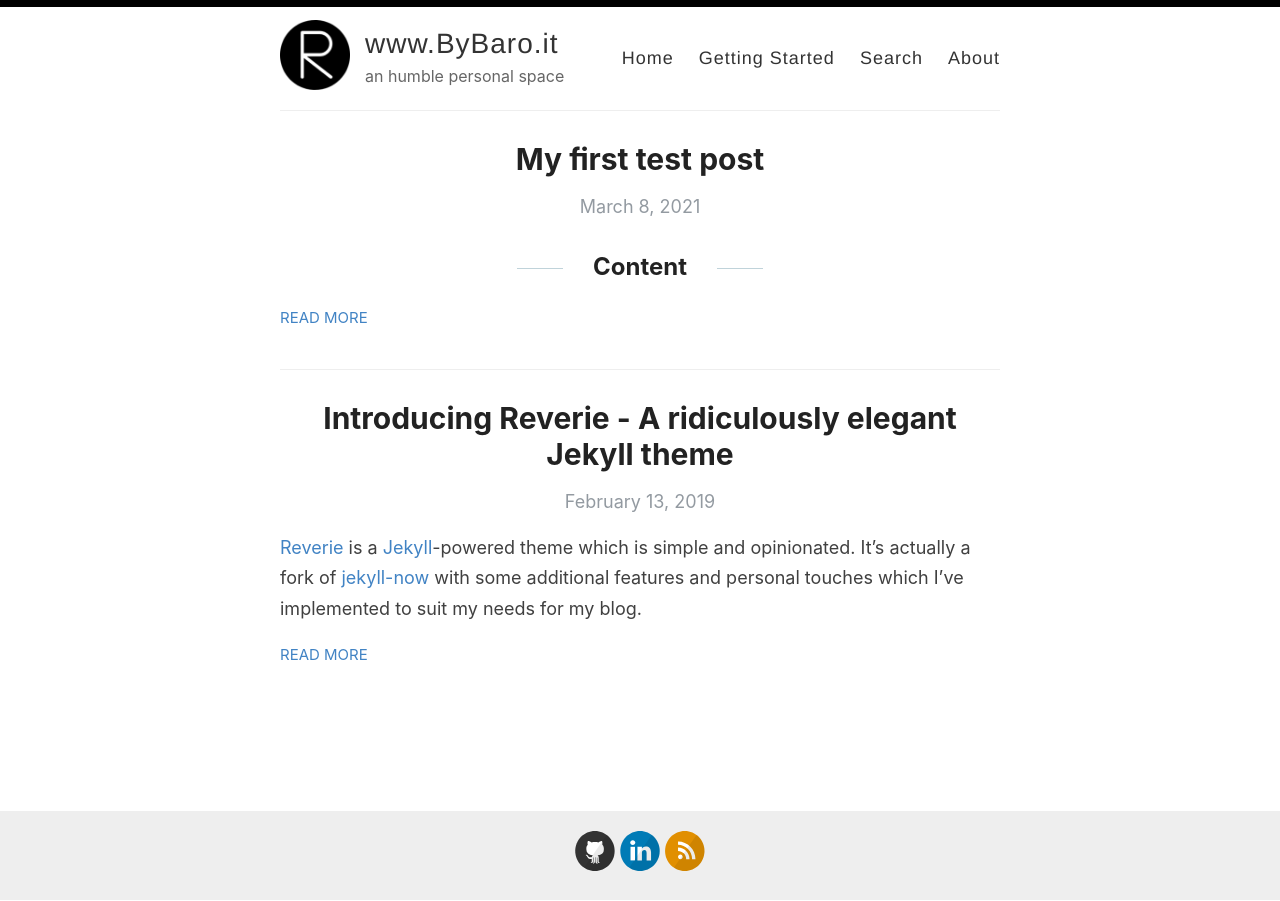
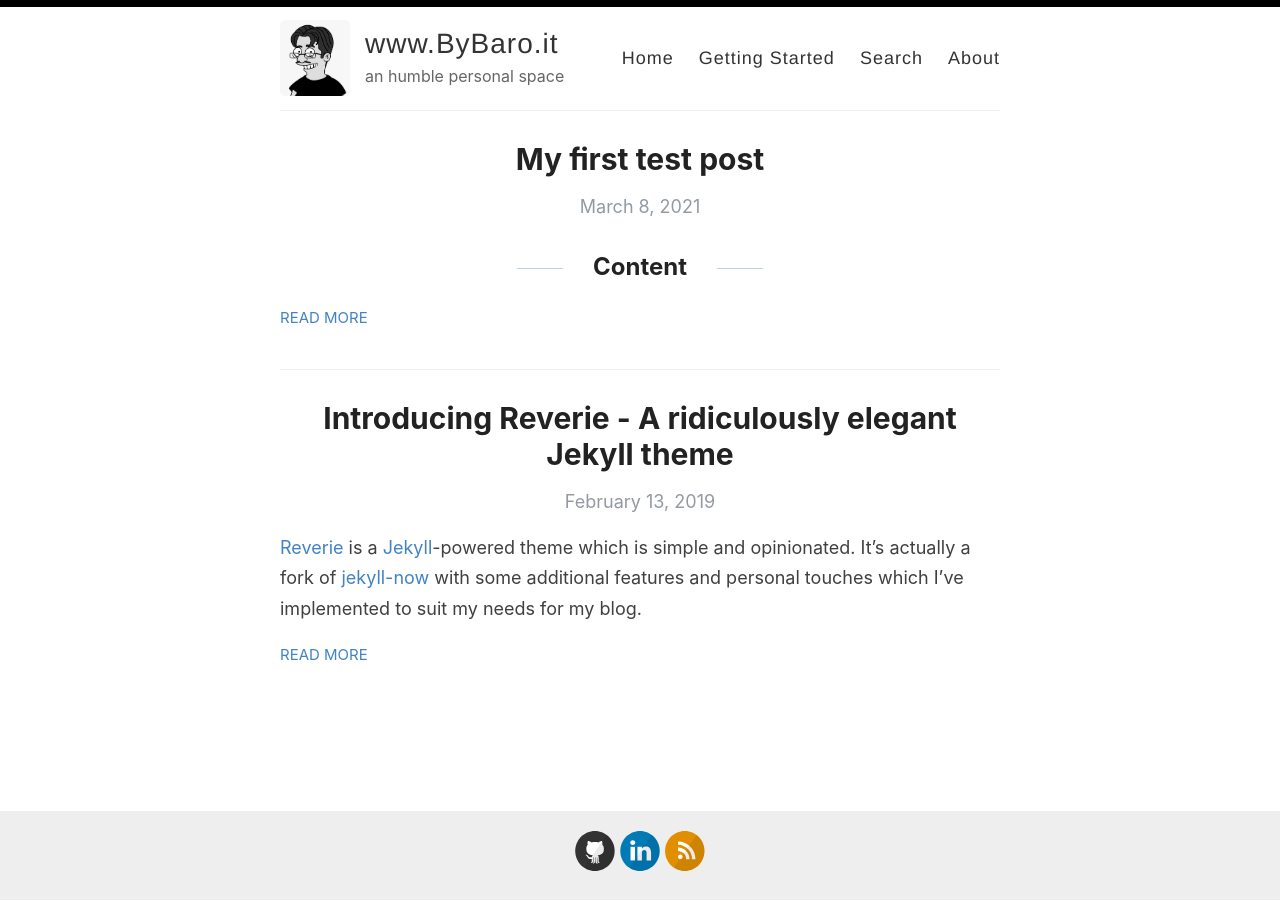
Before and after one commit to baro77/baro77.github.io, a Jekyll site: the page built from index.html, in a window 1280 px wide. Built offline with Jekyll 4.4.1, drawn with Linux system fonts in a browser that asks for light colours; the list of posts is cut into pages by our own code.

Commit message:
updated avatar

```diff
--- a/_config.yml
+++ b/_config.yml
@@ -12,7 +12,7 @@ author: Andrea Barontini
 description: an humble personal space
 
 # URL of your avatar or profile pic (you could use your GitHub profile pic)
-avatar: /images/reverie.png
+avatar: /images/baro.png
 
 #
 # Flags below are optional
```
